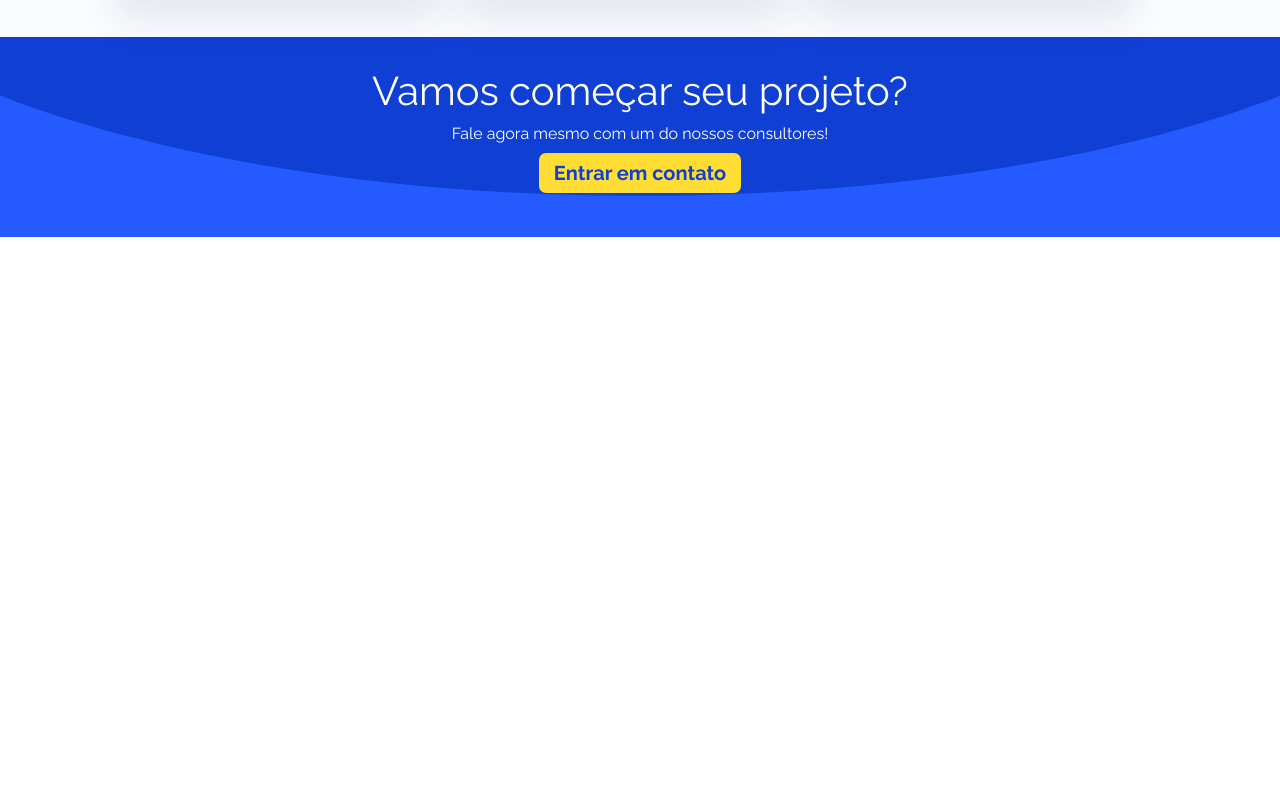
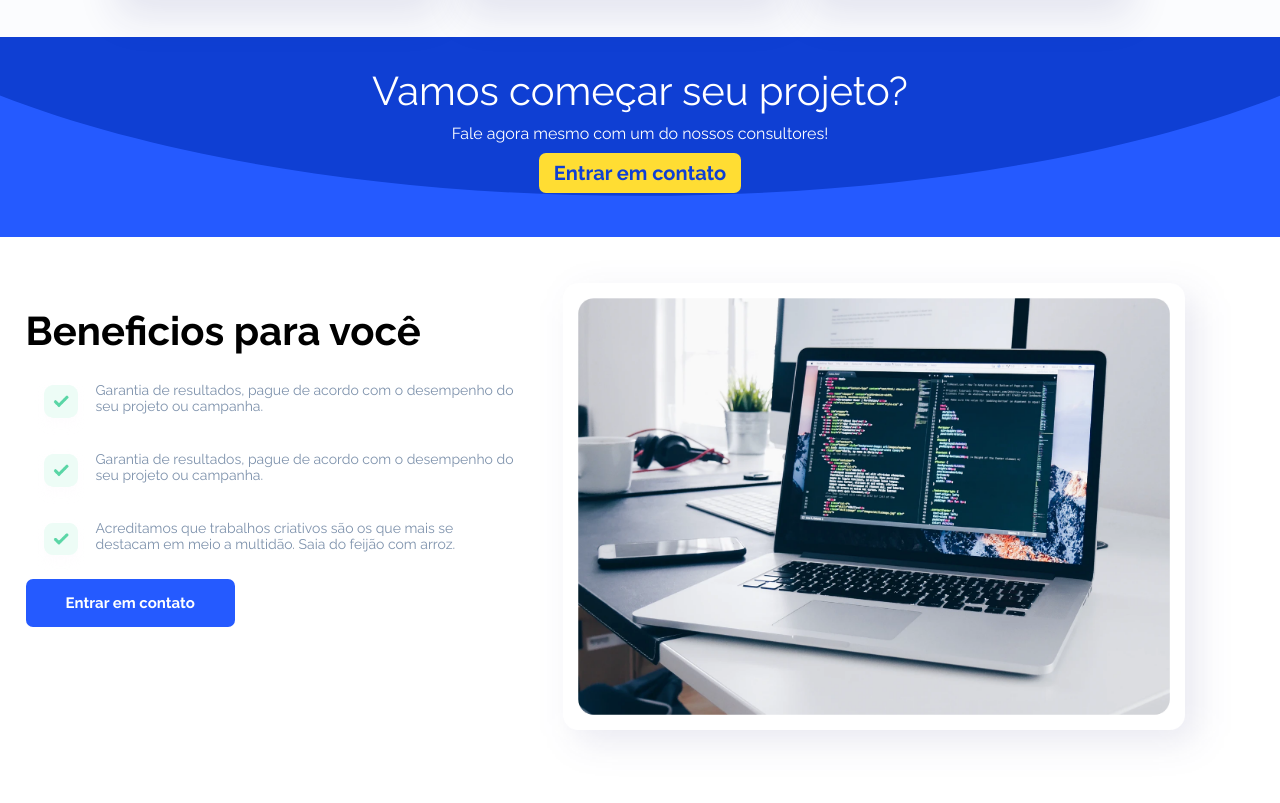
Before and after one commit to jacildofurtado/projeto-front-end-final, a plain HTML site: page index.html in a window 1280 px wide. Shown: the part 1743-2546 px from the top of the page. Before the commit the page ends 1980 px from the top, so only its background shows below. Drawn offline with Linux system fonts and the light colour scheme.

Commit message:
Atualizado

```diff
--- a/index.html
+++ b/index.html
@@ -75,5 +75,22 @@
         <h4>Fale agora mesmo com um do nossos consultores!</h4>
         <a href="/contato">Entrar em contato</a>
     </section><!--cta-->
+
+    <section class="beneficios">
+        <div style="max-width: 1280px;" class="center">
+            <div class="lista-beneficios">
+                <h1>Beneficios para você</h1>
+                <br>
+                <p><img src="images/checklist.png" alt=""><span>Garantia de resultados, pague de acordo com o desempenho do seu projeto ou campanha.</span></p>
+                <p><img src="images/checklist.png" alt=""><span>Garantia de resultados, pague de acordo com o desempenho do seu projeto ou campanha.</span></p>
+                <p><img src="images/checklist.png" alt=""><span>Acreditamos que trabalhos criativos são os que mais se destacam em meio a multidão. Saia do feijão com arroz.</span></p>
+                <a href="/contato">Entrar em contato</a>
+            </div><!--lista-beneficios-->
+
+            <div class="img-beneficios">
+                <img src="images/IMAGEM1.png" alt="">
+            </div>
+        </div>
+    </section><!--beneficios-->
 </body>
 </html>
--- a/style/style.css
+++ b/style/style.css
@@ -151,6 +151,54 @@ section.cta a{
     color: #0F3FD3;
 }
 
+.lista-beneficios{
+    width: 40%;
+    margin-top: 70px;
+
+}
+
+.lista-beneficios h1{
+    color: black;
+    font-size: 40px;
+}
+
+.lista-beneficios p{
+    color: #7E92AC;
+    vertical-align: middle;
+    font-size: 14px;
+}
+
+.lista-beneficios span{
+    display: inline-block;
+    width: calc(100% - 70px);
+}
+
+.lista-beneficios img{
+    display: inline-block;
+    vertical-align: middle;
+    width: 70px;
+}
+
+.lista-beneficios a{
+    background-color: #255AFF;
+    color: white;
+    text-decoration: none;
+    display: inline-block;
+    padding: 15px 40px;
+    border-radius: 7px;
+    font-weight: bold;
+    font-size: 15px;
+
+}
+
+.img-beneficios{
+    width: 60%;
+}
+
+.img-beneficios img{
+    max-width: 100%;
+}
+
 @media screen and (max-width: 768px){
     .diferenciais{
         flex-wrap: wrap;
@@ -171,4 +219,9 @@ section.cta a{
         width: 100%;
         max-width: 200px;
     }
+
+    .lista-beneficios, .img-beneficios{
+        width: 100%;
+        margin-bottom: 30px;
+    }
 }
```
Also changed, not shown: images/IMAGEM1.png (added), images/checklist.png (added).
